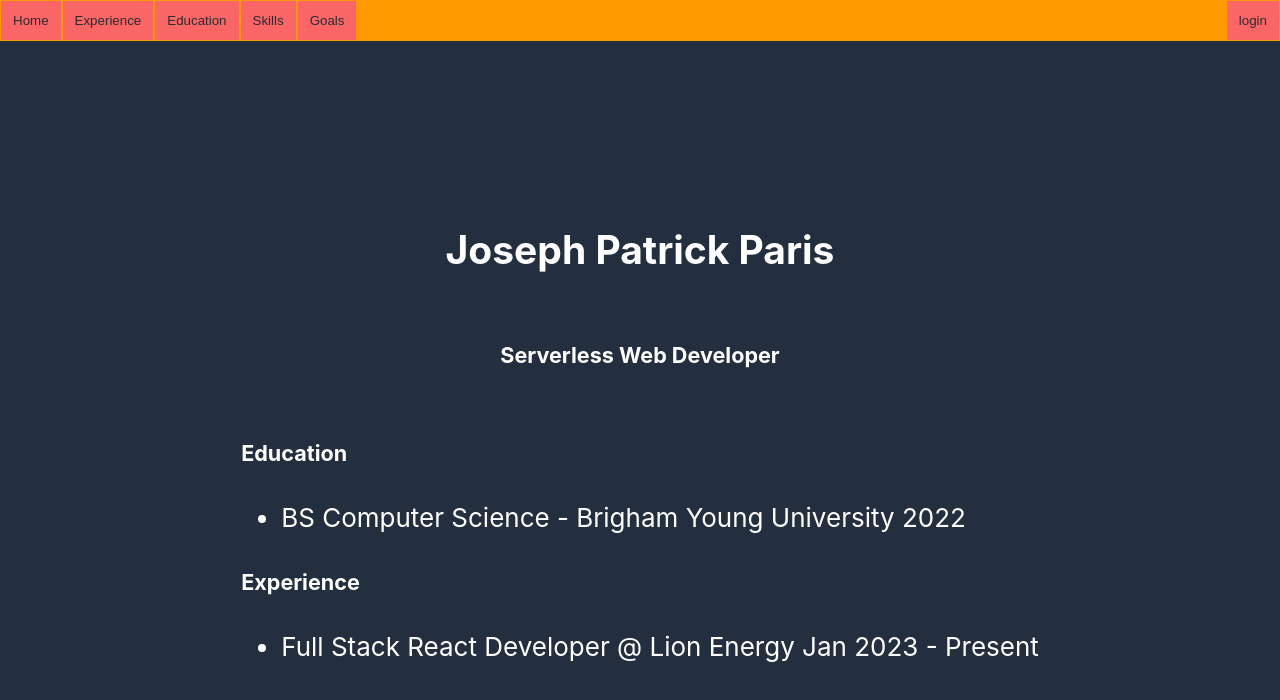
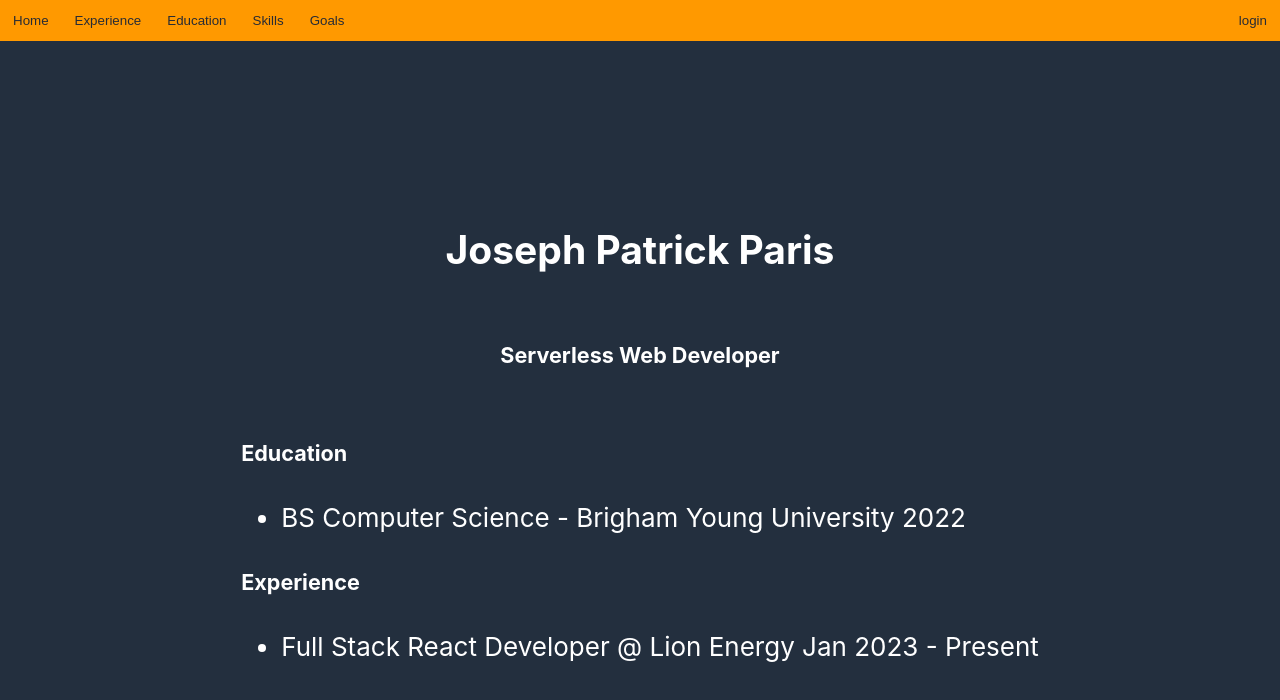
Before and after one commit to joeparis6/josephparisdev, a React (Create React App) app: page / in a window 1280 px wide. Shown: the top 700 px of the page. Built offline with nearby package versions, Linux system fonts and the light colour scheme.

Commit message:
added button colors

```diff
--- a/src/App.css
+++ b/src/App.css
@@ -20,7 +20,7 @@
 .Navbar button {
   padding: 12px;
   margin: 1px;
-  background-color: #FA6565;
+  background-color: #FF9900;
   color: #282c34;
   border: none;
 }
```
